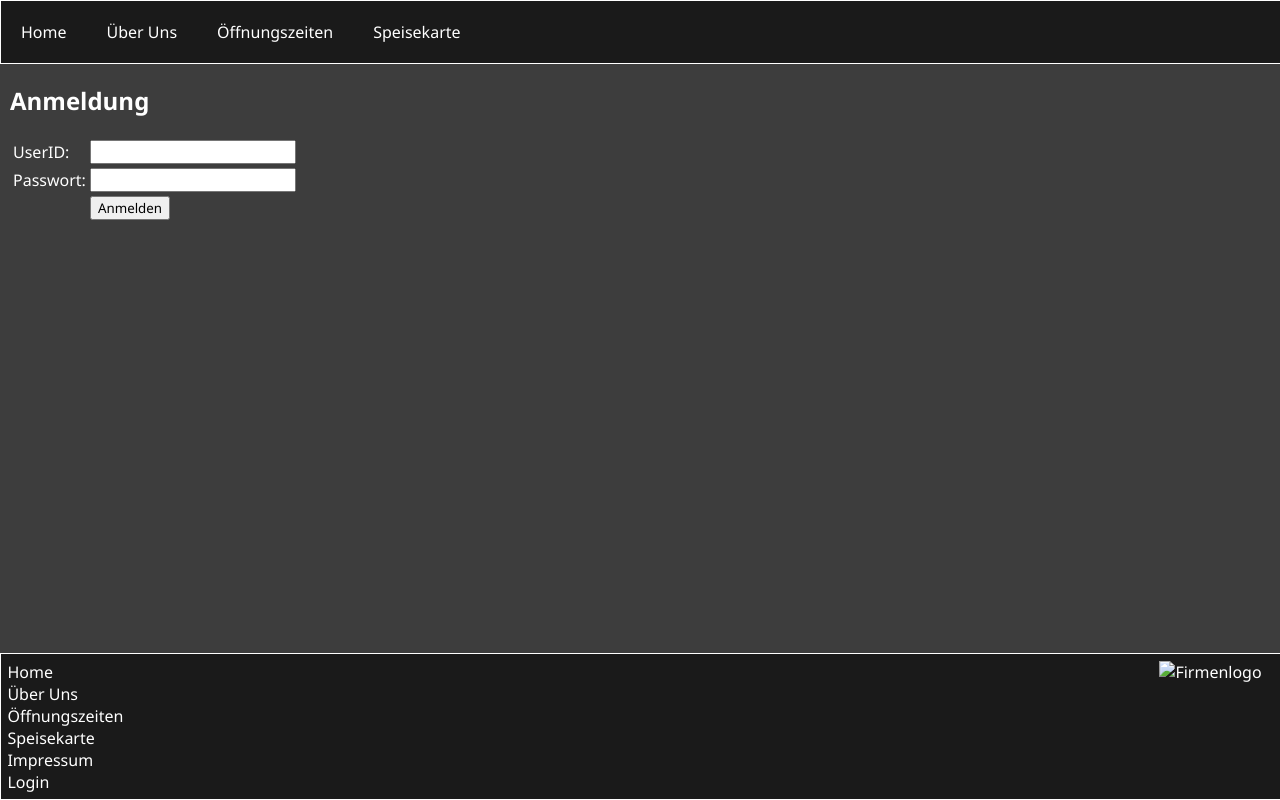
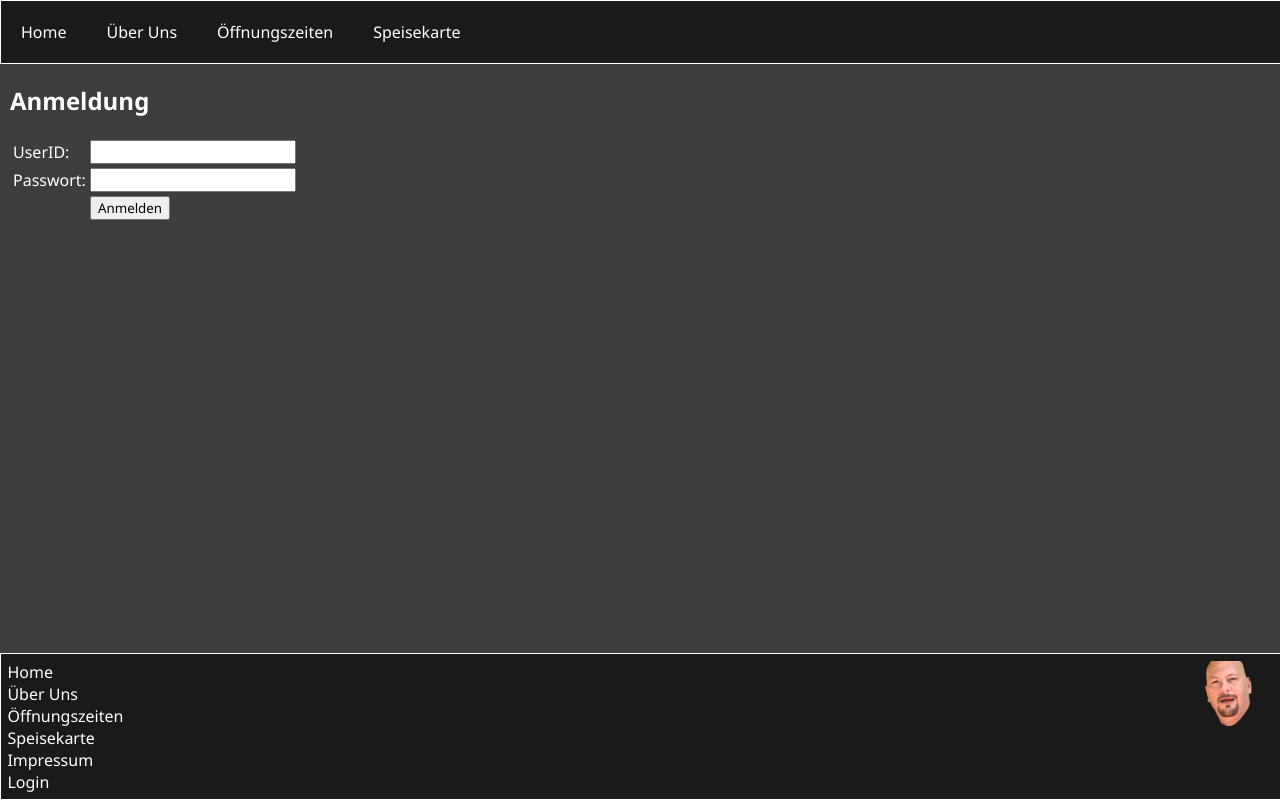
Before and after one commit to Ziray-a/JumboSchreinerDiner, a plain HTML site: page login.html in a window 1280 px wide. Drawn offline with Linux system fonts and the light colour scheme.

Commit message:
Firmenlogo beim Login

```diff
--- a/login.html
+++ b/login.html
@@ -41,7 +41,7 @@
         </article>
         <footer class="footer">
             <nav class="navigationdown">
-                <img src="./jumbo_schreiner_logo.jpg" alt="Firmenlogo">
+                <img src="./Pictures/jumbo_schreiner_logo.jpg" alt="Firmenlogo">
                 <a href="./index.html">Home</a>
                 <a href="./ueberuns.html">Über Uns</a>
                 <a href="./oeffnungszeiten.html">Öffnungszeiten</a>
```
